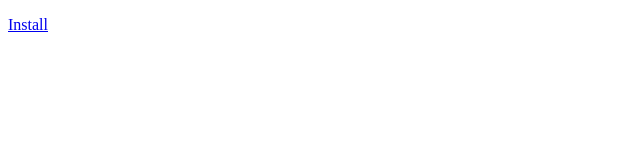
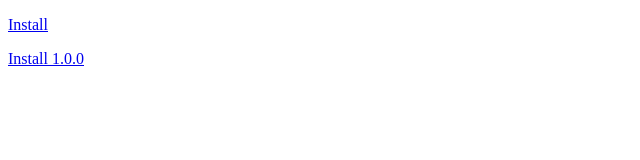
Before and after one commit to Bartosz8291/hasos, a plain HTML site: page index.html in a window 1280 px wide. Shown: the whole page, without its empty margins (0-640 px from the left). Drawn offline with Linux system fonts and the light colour scheme.

Commit message:
Update index.html

```diff
--- a/index.html
+++ b/index.html
@@ -3,4 +3,5 @@
           <title>HasOS</title>
 </head>
 <body>
-                 <a href="https://hasos.vercel.app/api/v9/uptades/4.5.4/2.IMAGE"><p>Install</p></a>
+          <a href="https://hasos.vercel.app/api/v9/install"><p>Install</p></a>
+          <a href="https://hasos.vercel.app/api/v1/1.0.0"><p>Install 1.0.0</p></a>
```
